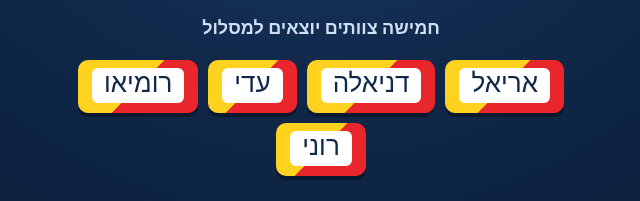
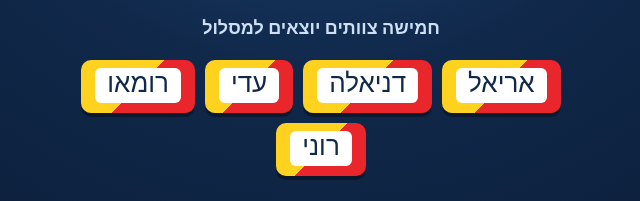
Before and after one commit to brerez1-netizen/yomuledet-10, a plain HTML site: page index.html in a window 1280 px wide. Shown: the part 397-598 px from the top of the page, 319-959 px from the left. Drawn offline with Linux system fonts and the light colour scheme.

Commit message:
Fix name spelling: Romeo
Co-Authored-By: Claude Opus 5.5 <noreply@anthropic.com>

```diff
--- a/index.html
+++ b/index.html
@@ -5,7 +5,7 @@
 <meta name="viewport" content="width=device-width,initial-scale=1,viewport-fit=cover">
 <title>המירוץ למיליון - יום הולדת 10</title>
 <meta property="og:title" content="המירוץ למיליון - יום הולדת 10">
-<meta property="og:description" content="אריאל, דניאלה, עדי, רומיאו ורוני מזמינים אתכם. לחצו על המעטפה לרמז הראשון.">
+<meta property="og:description" content="אריאל, דניאלה, עדי, רומאו ורוני מזמינים אתכם. לחצו על המעטפה לרמז הראשון.">
 <meta property="og:image" content="https://brerez1-netizen.github.io/yomuledet-10/invite.png">
 <meta name="theme-color" content="#10284a">
 <link rel="preconnect" href="https://fonts.googleapis.com">
@@ -190,7 +190,7 @@
     <div class="team"><span>אריאל</span></div>
     <div class="team"><span>דניאלה</span></div>
     <div class="team"><span>עדי</span></div>
-    <div class="team"><span>רומיאו</span></div>
+    <div class="team"><span>רומאו</span></div>
     <div class="team"><span>רוני</span></div>
   </div>
 
```
Also changed, not shown: invite.png.
